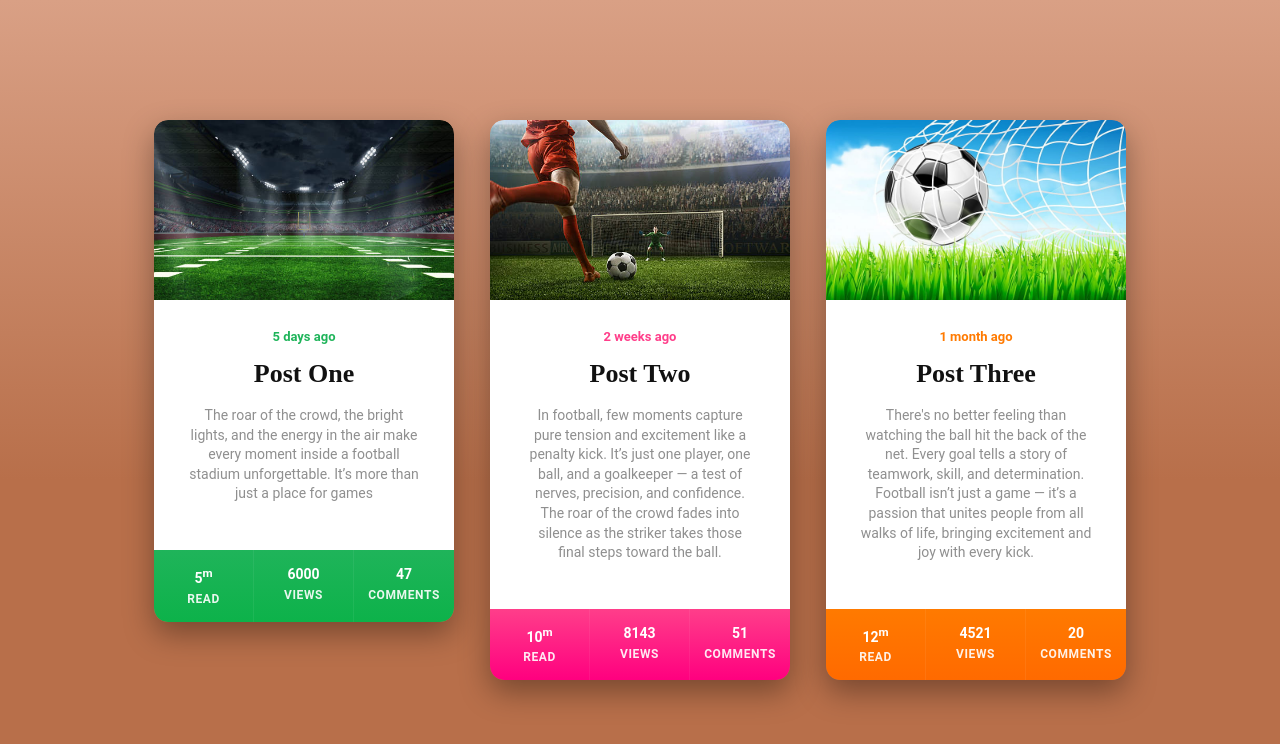
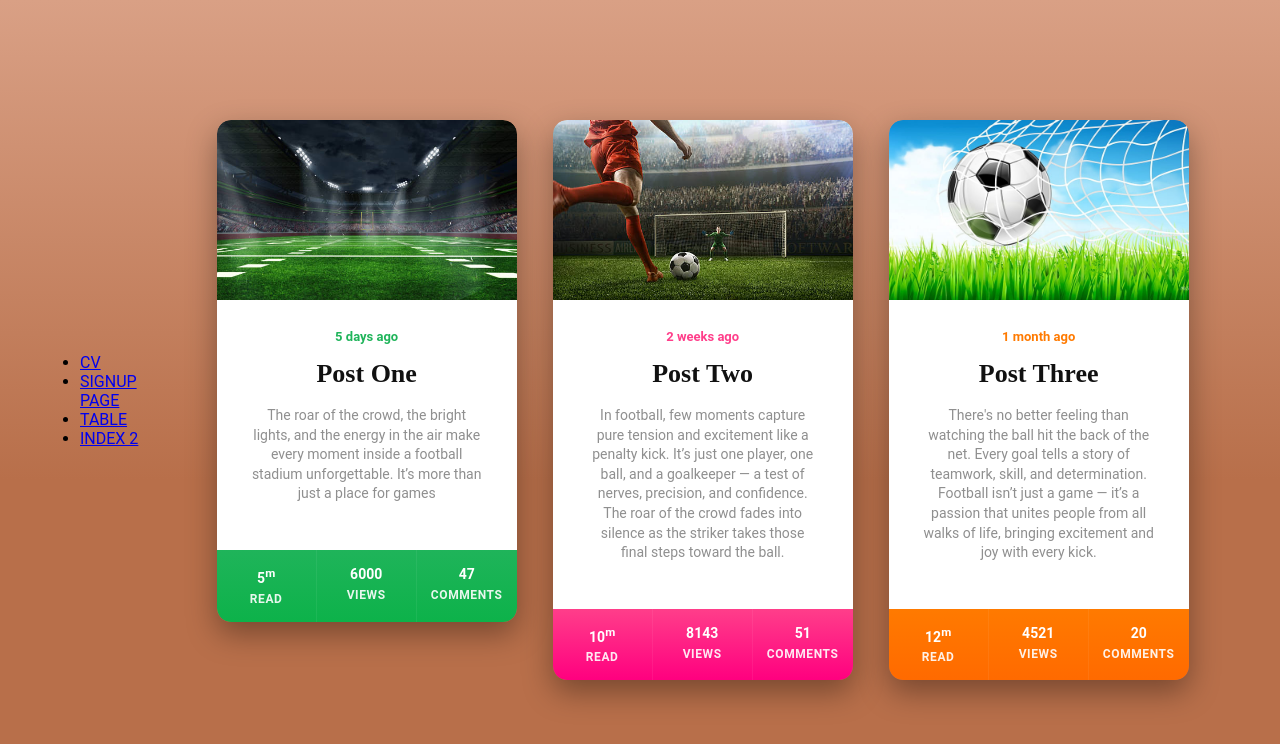
Before and after one commit to christophersammy68-sys/webauthoring2025, a plain HTML site: page index.html in a window 1280 px wide. Drawn offline with Linux system fonts and the light colour scheme.

Commit message:
Update index.html

```diff
--- a/index.html
+++ b/index.html
@@ -5,10 +5,17 @@
     <meta name="viewport" content="width=device-width, initial-scale=1.0">
     <title>Three Cards Layout</title>
     <link rel="stylesheet" href="style.css">
+    <nav>
+        <ul>
+            <li><a href="CV.html">CV</a></li>
+            <li><a href="signup page.html">SIGNUP PAGE</a></li>
+            <li><a href="table.html">TABLE</a></li>
+            <li><a href="Index 2.html">INDEX 2</a></li>
+        </ul>
+    </nav>
 </head>
 <body>
       <div class="cards">
-    <!-- Card 1 -->
     <article class="card green" aria-labelledby="post1-title">
       <div class="hero" style="background-image:url('1b.jpg');"></div>
 
@@ -34,7 +41,6 @@
       </div>
     </article>
 
-    <!-- Card 2 -->
     <article class="card pink" aria-labelledby="post2-title">
       <div class="hero" style="background-image:url('1a.jpg');"></div>
 
@@ -59,7 +65,6 @@
       </div>
     </article>
 
-    <!-- Card 3 -->
     <article class="card orange" aria-labelledby="post3-title">
       <div class="hero" style="background-image:url('1c.jpg');"></div>
 
```
